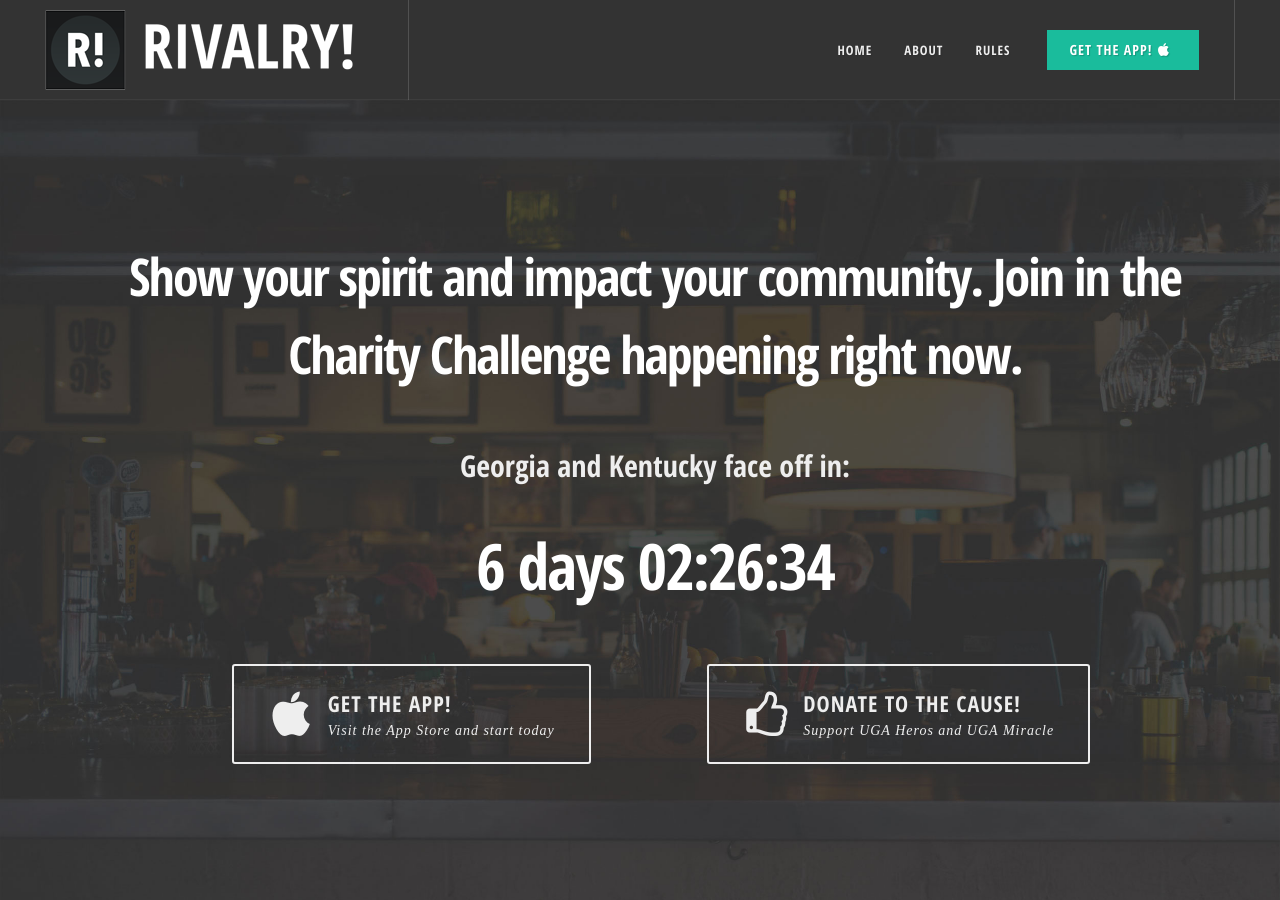
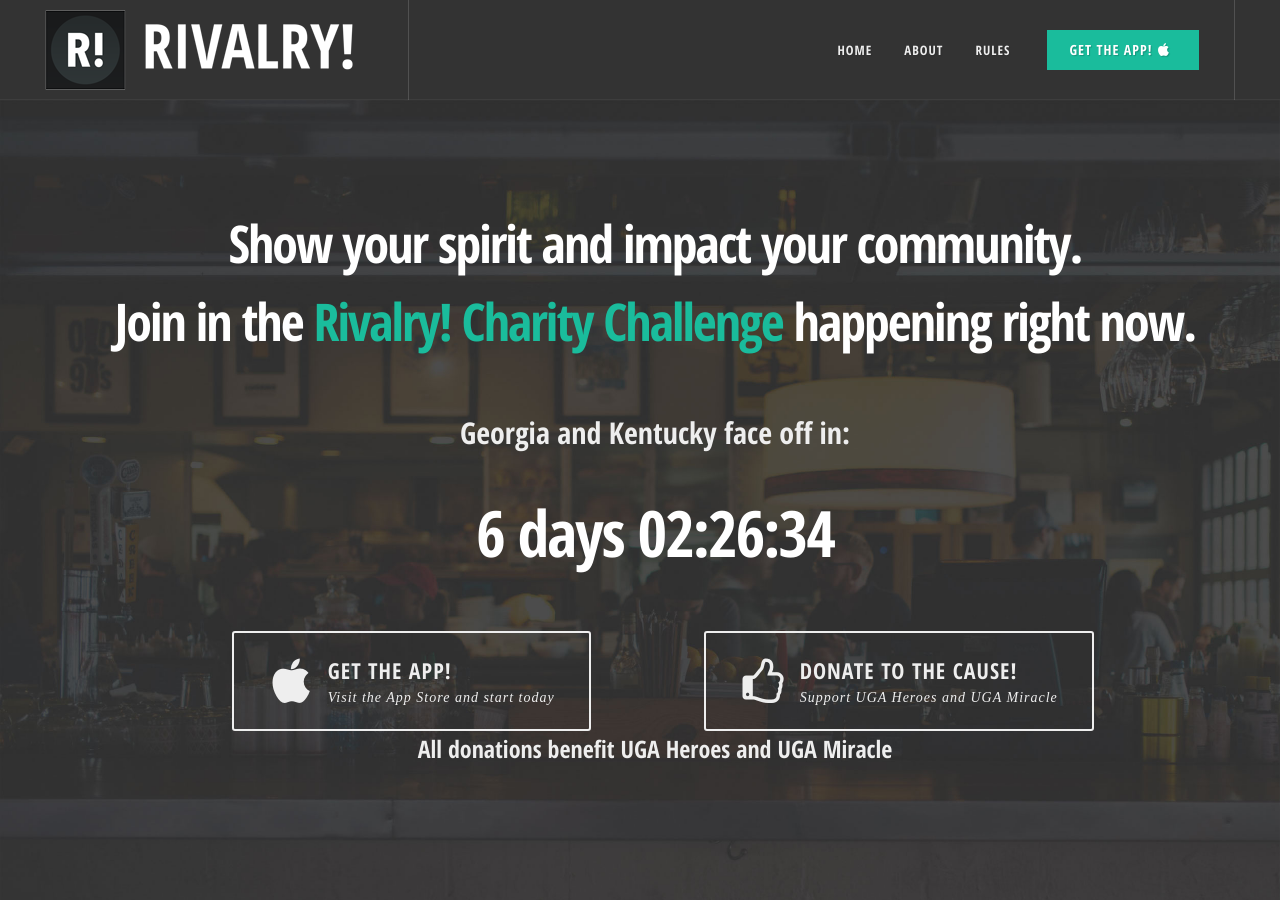
Before and after one commit to Rivalry-Tech/Rivalry-tech.github.io, a Jekyll site: the page built from index.html, in a window 1280 px wide and 900 px high. Built offline with Jekyll 4.4.1, drawn with Linux system fonts in a browser that asks for light colours.

Commit message:
Made adjustments to header

```diff
--- a/_includes/slider.html
+++ b/_includes/slider.html
@@ -3,7 +3,7 @@
     <div class="container clearfix dark nofade">
       <div class="vertical-middle text-center">
         <div class="emphasis-title">
-          <h1 data-style-lg="font-size: 52px;" data-style-md="font-size: 44px;">Show your spirit and impact your community. Join in the Charity Challenge happening right now.</h1>
+          <h1 data-style-lg="font-size: 52px;" data-style-md="font-size: 44px;">Show your spirit and impact your community.<br>Join in the <span>Rivalry! Charity Challenge</span> happening right now.</h1>
         </div>
         <h2>Georgia and Kentucky face off in:</h2>
         <div class="emphasis-title">
@@ -13,7 +13,10 @@
           <a href="https://itunes.apple.com/us/app/rivalry!/id931709155?mt=8&amp;uo=4" class="button button-desc button-border button-light button-rounded nomargin"><i class="icon-apple"></i><div>Get the app! <span>Visit the App Store and start today</span></div></a>
         </div>
         <div class="col-md-5">
-          <a href="#" class="button button-desc button-border button-light button-rounded nomargin"><i class="icon-thumbs-up"></i><div>Donate to the cause! <span>Support UGA Heros and UGA Miracle</span></div></a>
+          <a href="#" class="button button-desc button-border button-light button-rounded nomargin"><i class="icon-thumbs-up"></i><div>Donate to the cause! <span>Support UGA Heroes and UGA Miracle</span></div></a>
+        </div>
+        <div class="col-md-12">
+          <h3>All donations benefit UGA Heroes and UGA Miracle</h3>
         </div>
       </div>
     </div>
```
